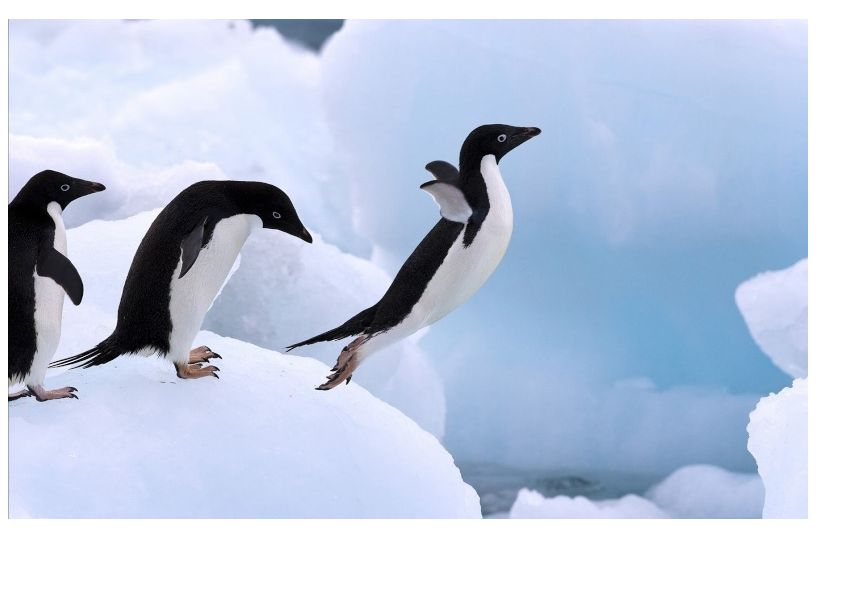
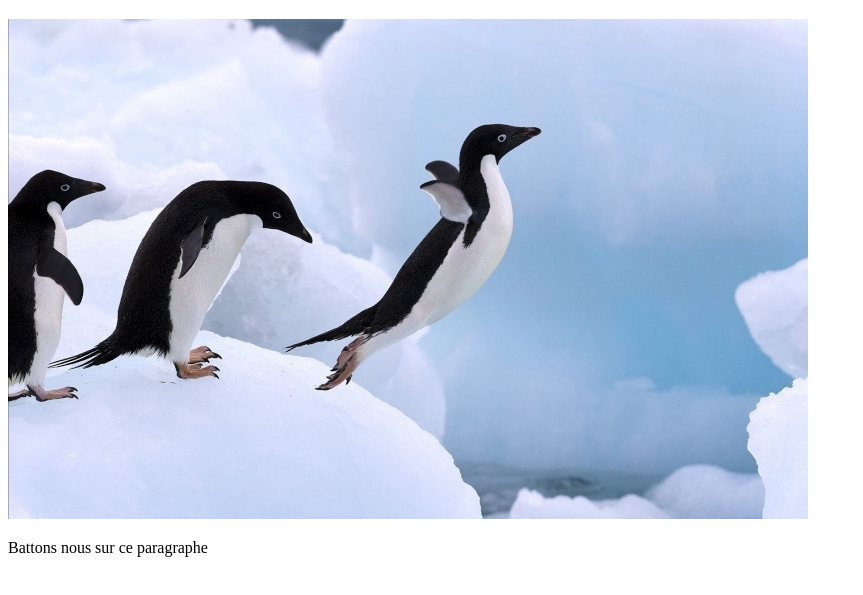
Before and after one commit to JohanLG20/projettest, a plain HTML site: page index.html in a window 1280 px wide. Shown: the part 61-656 px from the top of the page, without its empty margins (0-863 px from the left). Drawn offline with Linux system fonts and the light colour scheme.

Commit message:
Ajout paragraphe baston

```diff
--- a/index.html
+++ b/index.html
@@ -9,6 +9,7 @@
             </h1>
             <img src="./images/pingouins.png" alt="pinguoins volant"/>
             <br/>
+            <p>Battons nous sur ce paragraphe</p>
 
         </main>
     </BODY>
```
